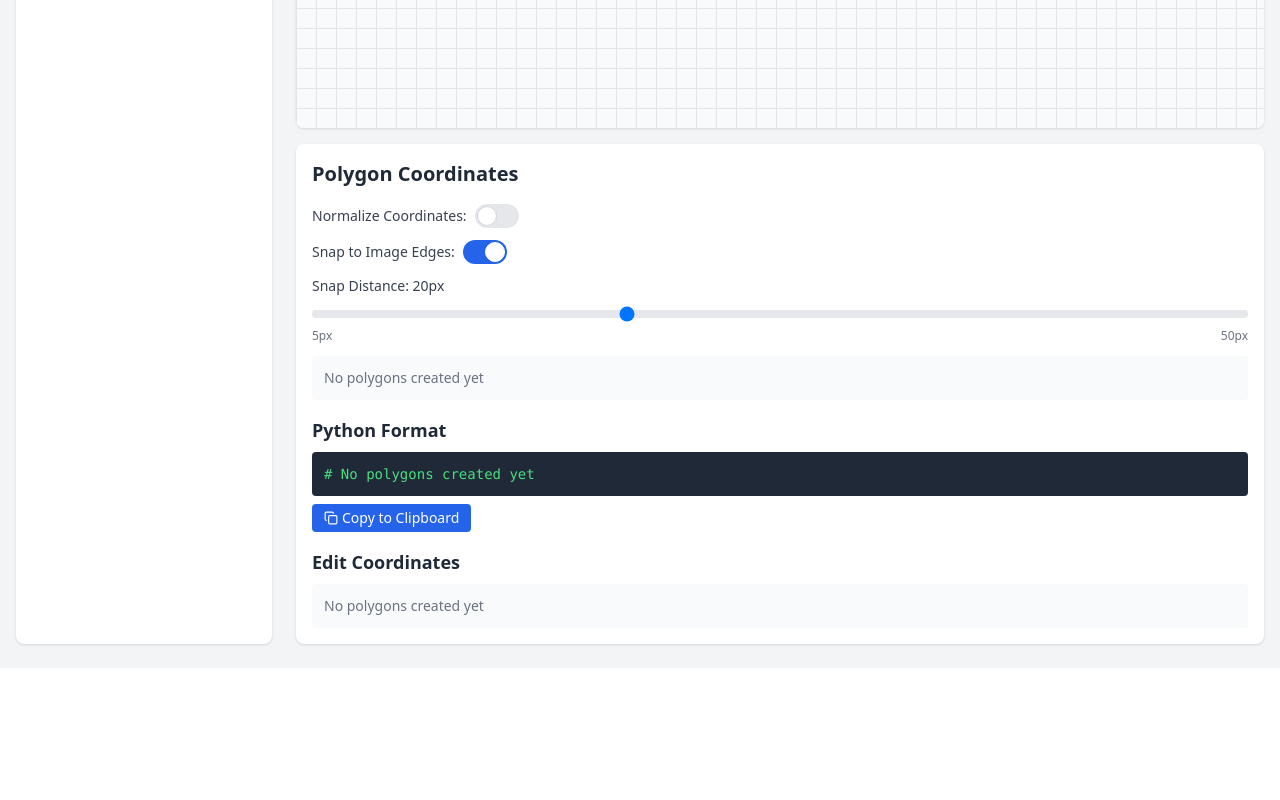
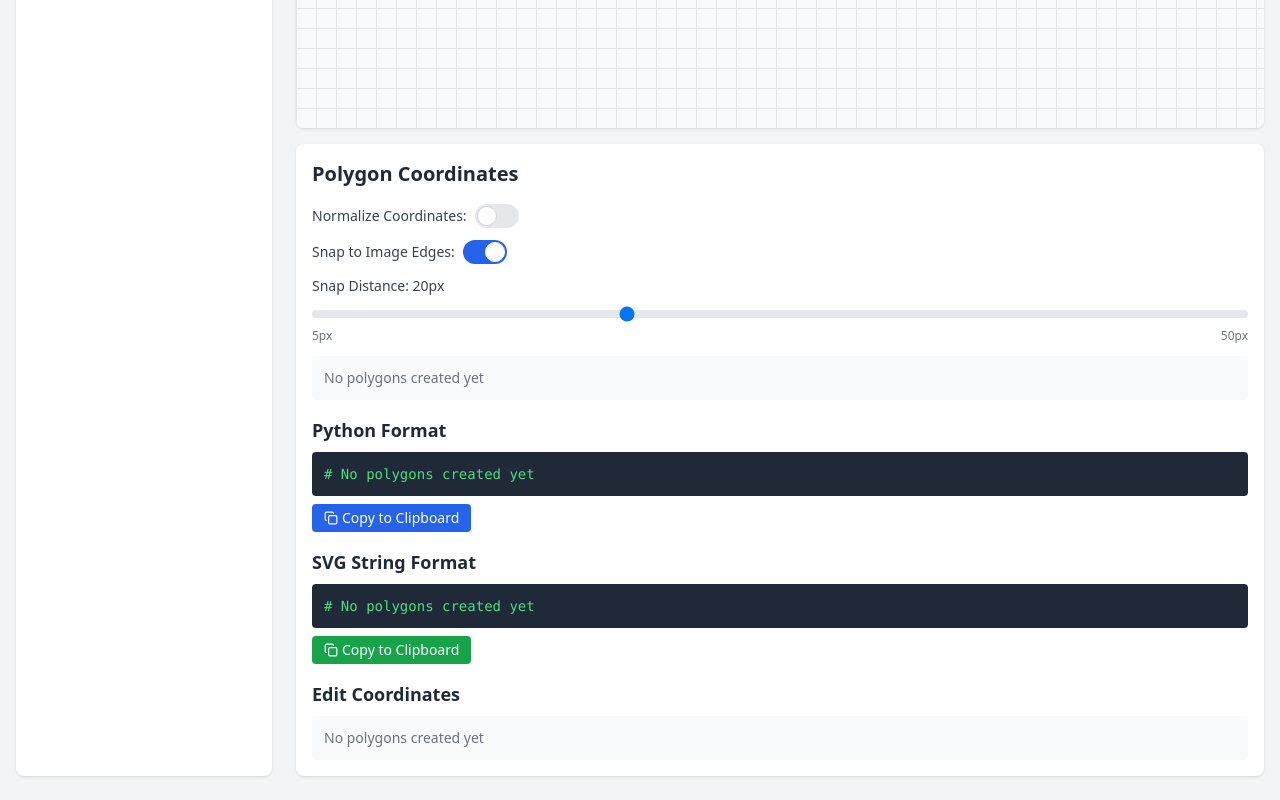
Before and after one commit to gerrylwk/PolyDraw, a React (Vite) app: page / in a window 1280 px wide. Shown: the part 580-1380 px from the top of the page. Before the commit the page ends 1248 px from the top, so only its background shows below. Built offline with nearby package versions, Linux system fonts and the light colour scheme.

Commit message:
Support SVG coordinate strings

```diff
--- a/src/App.tsx
+++ b/src/App.tsx
@@ -529,6 +529,29 @@ function App() {
     return code;
   };
 
+  const generateSVGString = () => {
+    if (polygons.length === 0) return '# No polygons created yet';
+
+    const imgWidth = uploadedImage?.naturalWidth || 1;
+    const imgHeight = uploadedImage?.naturalHeight || 1;
+
+    let svgString = '';
+    polygons.forEach((polygon, index) => {
+      svgString += `# ${polygon.name}\n`;
+
+      const points = polygon.points.map(point => {
+        if (normalize && uploadedImage) {
+          return `${(point.x / imgWidth).toFixed(4)} ${(point.y / imgHeight).toFixed(4)}`;
+        }
+        return `${Math.round(point.x)} ${Math.round(point.y)}`;
+      });
+
+      svgString += points.join(' ');
+      svgString += '\n\n';
+    });
+
+    return svgString;
+  };
   const copyToClipboard = async () => {
     try {
       await navigator.clipboard.writeText(generatePythonCode());
@@ -539,6 +562,15 @@ function App() {
     }
   };
 
+  const copySVGToClipboard = async () => {
+    try {
+      await navigator.clipboard.writeText(generateSVGString());
+      setCopied(true);
+      setTimeout(() => setCopied(false), 2000);
+    } catch (err) {
+      console.error('Failed to copy:', err);
+    }
+  };
   return (
     <div className="min-h-screen bg-gray-100">
       <div className="container mx-auto px-4 py-6">
@@ -768,6 +800,19 @@ function App() {
               </div>
 
               <div className="mt-4">
+                <h3 className="text-lg font-semibold mb-2 text-gray-800">SVG String Format</h3>
+                <div className="bg-gray-800 text-green-400 p-3 rounded font-mono text-sm overflow-x-auto">
+                  <pre>{generateSVGString()}</pre>
+                </div>
+                <button
+                  onClick={copySVGToClipboard}
+                  className="mt-2 py-1 px-3 bg-green-600 hover:bg-green-700 text-white text-sm rounded flex items-center gap-1 transition-colors"
+                >
+                  {copied ? <Check size={14} /> : <Copy size={14} />}
+                  {copied ? 'Copied!' : 'Copy to Clipboard'}
+                </button>
+              </div>
+              <div className="mt-4">
                 <h3 className="text-lg font-semibold mb-2 text-gray-800">Edit Coordinates</h3>
                 <div className="coordinates-panel bg-gray-50 rounded p-3 max-h-60 overflow-y-auto">
                   {polygons.length === 0 ? (
```
